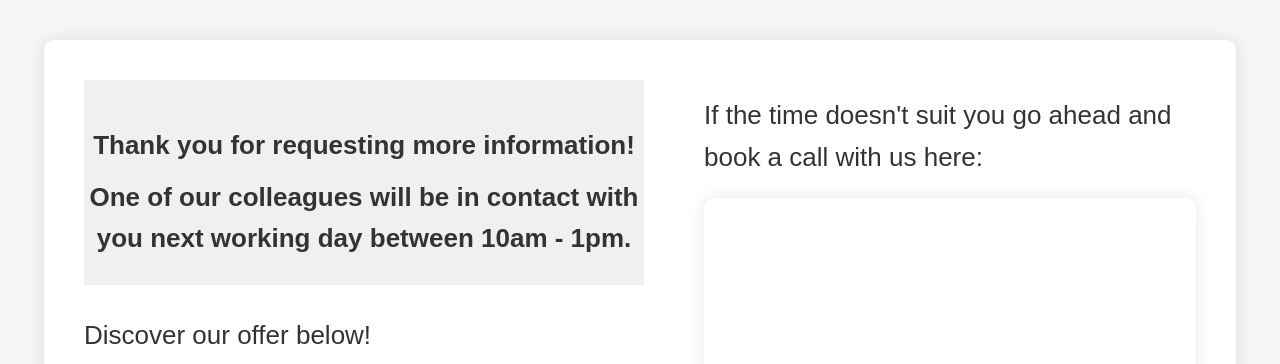
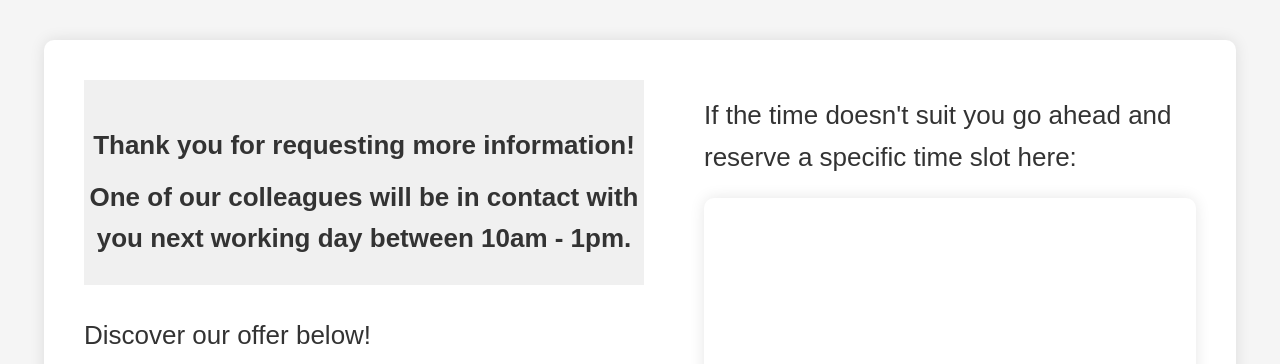
Before and after one commit to inforequest/dojo-funding, a plain HTML site: page index.html in a window 1280 px wide. Shown: the top 364 px of the page. Drawn offline with Linux system fonts and the light colour scheme; a script that the page names is missing.

Commit message:
Update index.html

```diff
--- a/index.html
+++ b/index.html
@@ -29,7 +29,7 @@
             </div>
         </div>
         <div class="right-side">
-            <p id="text3">If the time doesn't suit you go ahead and book a call with us here:</p>
+            <p id="text3">If the time doesn't suit you go ahead and reserve a specific time slot here:</p>
             <div class="calendly-inline-widget" data-url="https://calendly.com/michael_dojo/dojo-introduction" style="min-width:320px;height:80vh;"></div>
         </div>
     </div>
```
